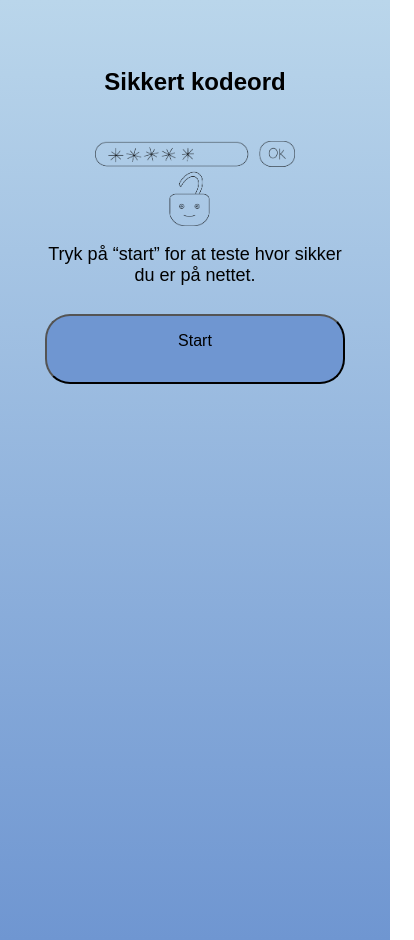
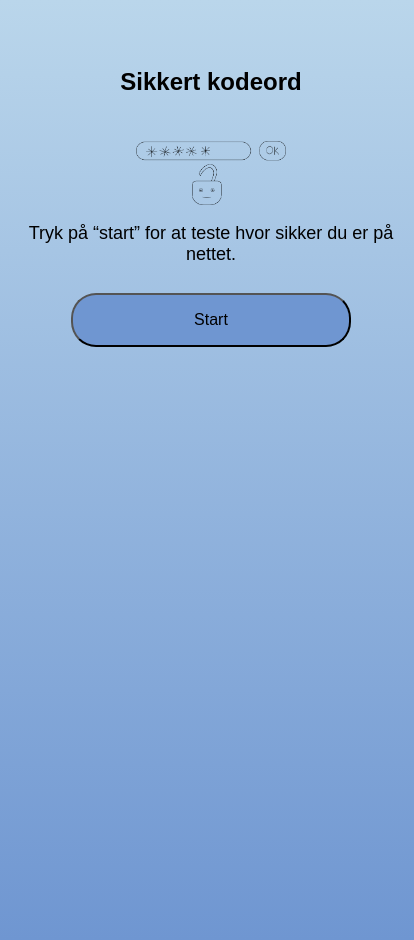
Before and after one commit to emmols01/kodning, a plain HTML site: page index.html in a window 390 px wide. Shown: the whole page, 414 px wide, since content can reach past the window. Drawn offline with Linux system fonts and the light colour scheme.

Commit message:
Finpudsning

```diff
--- a/css/_variabler.scss
+++ b/css/_variabler.scss
@@ -10,11 +10,16 @@ $font-main: Arial, Helvetica, sans-serif;
         height: 70px;
         background-color: $primaryColor;
         margin: 10px auto;
-        padding: 1em 3em;
+        padding: 1em 4em;
         stroke: $secondaryColor;
         border-radius: 25px;
         cursor:pointer;
         font-size: 16px;
         text-decoration: none;
         text-align: center;
+
+        &:hover {
+                background-color: $tetiaryColor;
+                box-shadow: $secondaryColor 5px 5px 30px;
+        }
 }
--- a/css/style.scss
+++ b/css/style.scss
@@ -56,16 +56,23 @@ body {
 @media screen and (max-width: 750px){
 
 .stage {
+    width:100%;
     height: 100vh;
-    padding: 1em 2em;
+    padding: 1em;
     margin: 2em auto;
-}
 
-.btn{
+
+    .btn{
     flex-direction: column;
     align-items: center;
-    gap: 50%;
-    max-width: 300px;
-}
+    gap: 2em;
+    max-width: 280px;
+    height: auto;
+    }
+
+    img {
+        max-width: 150px;
+    }
 
 }
+}
```
Also changed, not shown: css/style.css, 1 other file.
